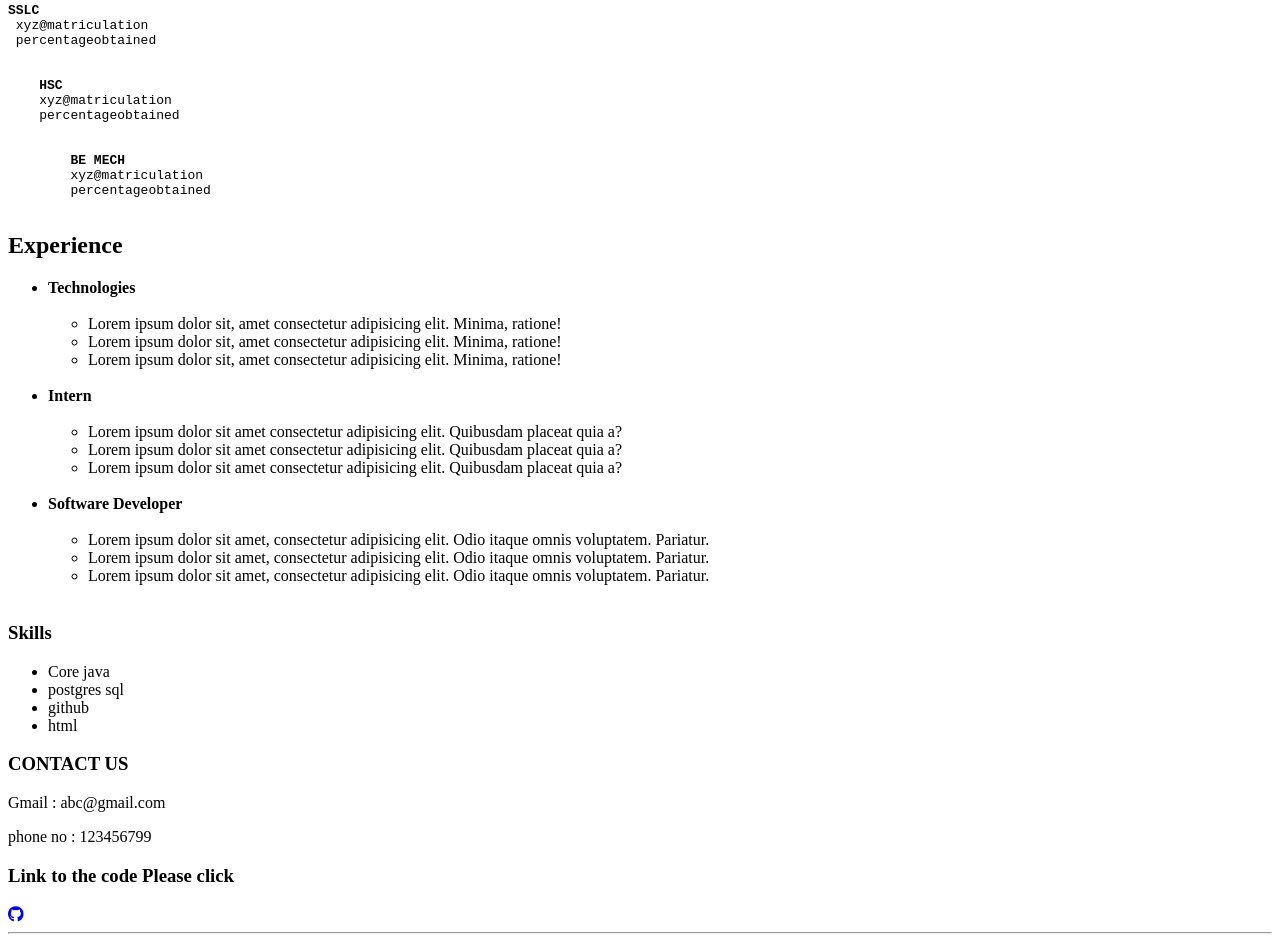
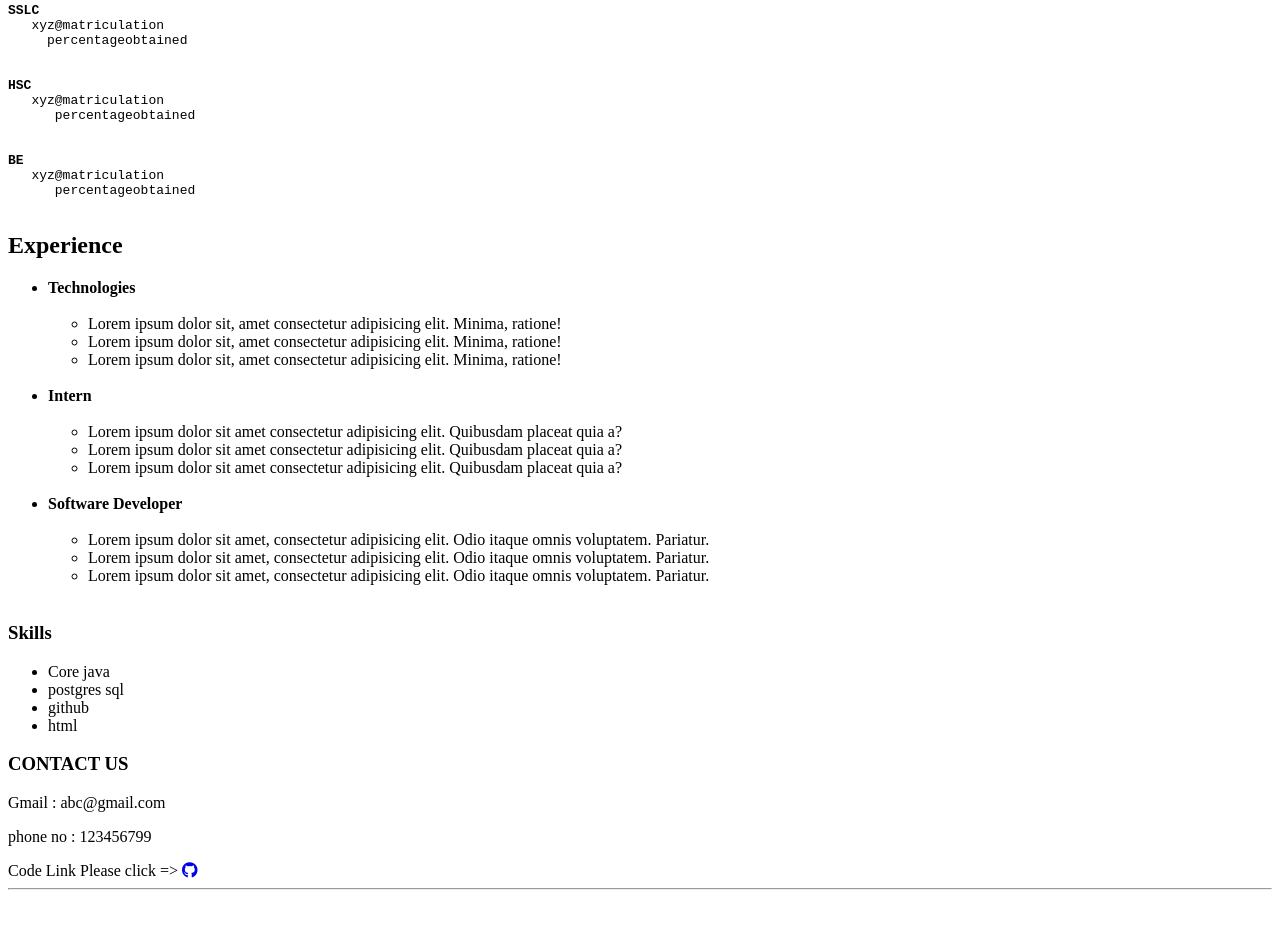
Before and after one commit to vigneshcodesfyi/Senchola_Internship, a plain HTML site: page index.html in a window 1280 px wide. Shown: the part 305-1247 px from the top of the page. After the commit the page ends 1203 px from the top, so only its background shows below. Drawn offline with Linux system fonts and the light colour scheme.

Commit message:
for testing purpose

```diff
--- a/index.html
+++ b/index.html
@@ -38,7 +38,7 @@
    xyz@matriculation
       percentageobtained
     <br>
-        <b>BE MECH</b>
+<b>BE </b>
    xyz@matriculation
       percentageobtained
         </pre>
@@ -98,7 +98,7 @@
             <h3>CONTACT US </h3>
             <span>Gmail :</span> <span>abc@gmail.com</span>
 <p>phone no : 123456799 </p>
-            <h3>Link to the code Please click </h3>
+            <span>Code Link Please click => </span>
             <a href="https://github.com/vigneshcodesfyi/Senchola_Internship">  <i class="fa-brands fa-github"></i></a>
 
             <hr>
```
Lines whose indentation alone changed are shown as unchanged.
